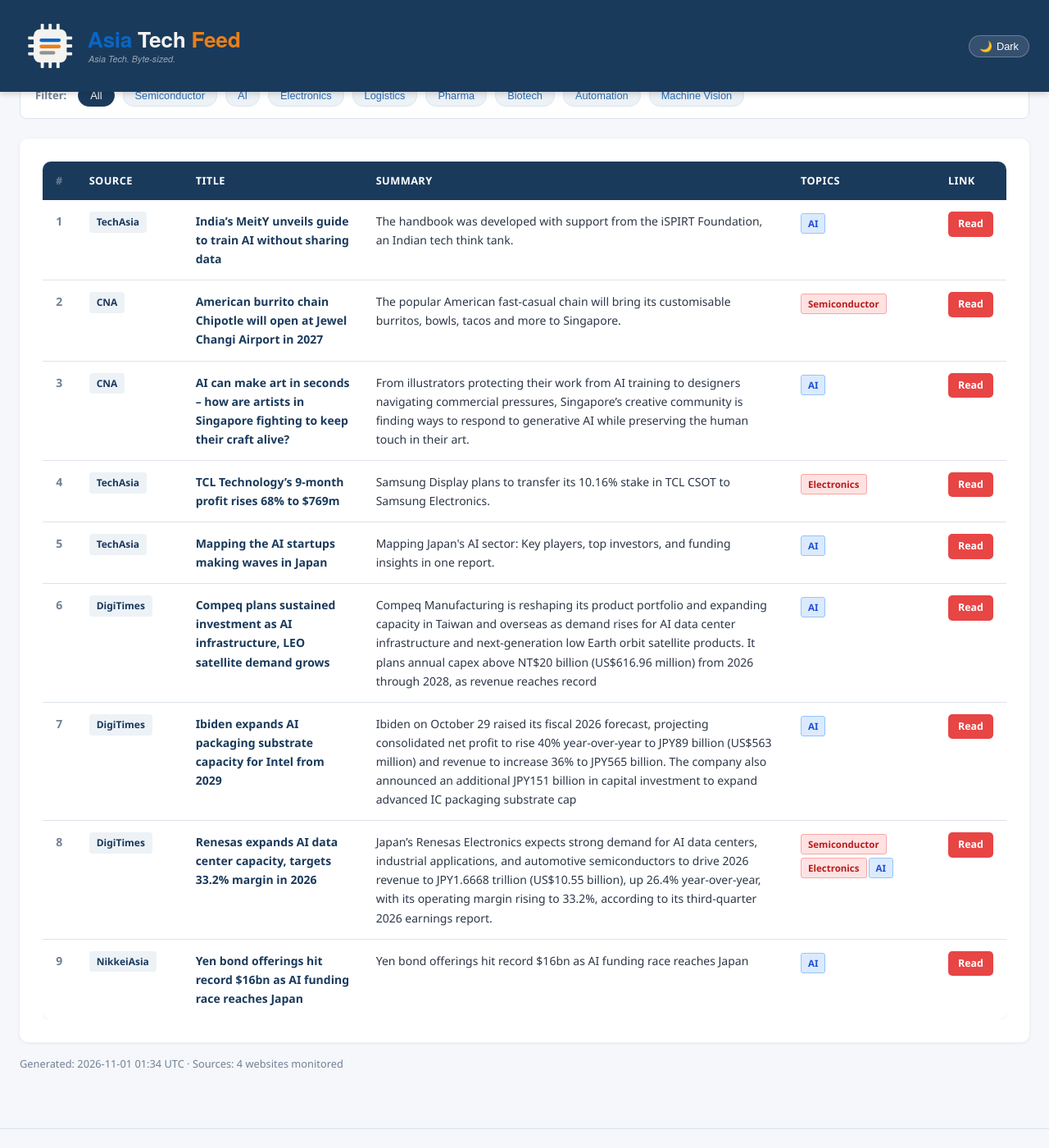
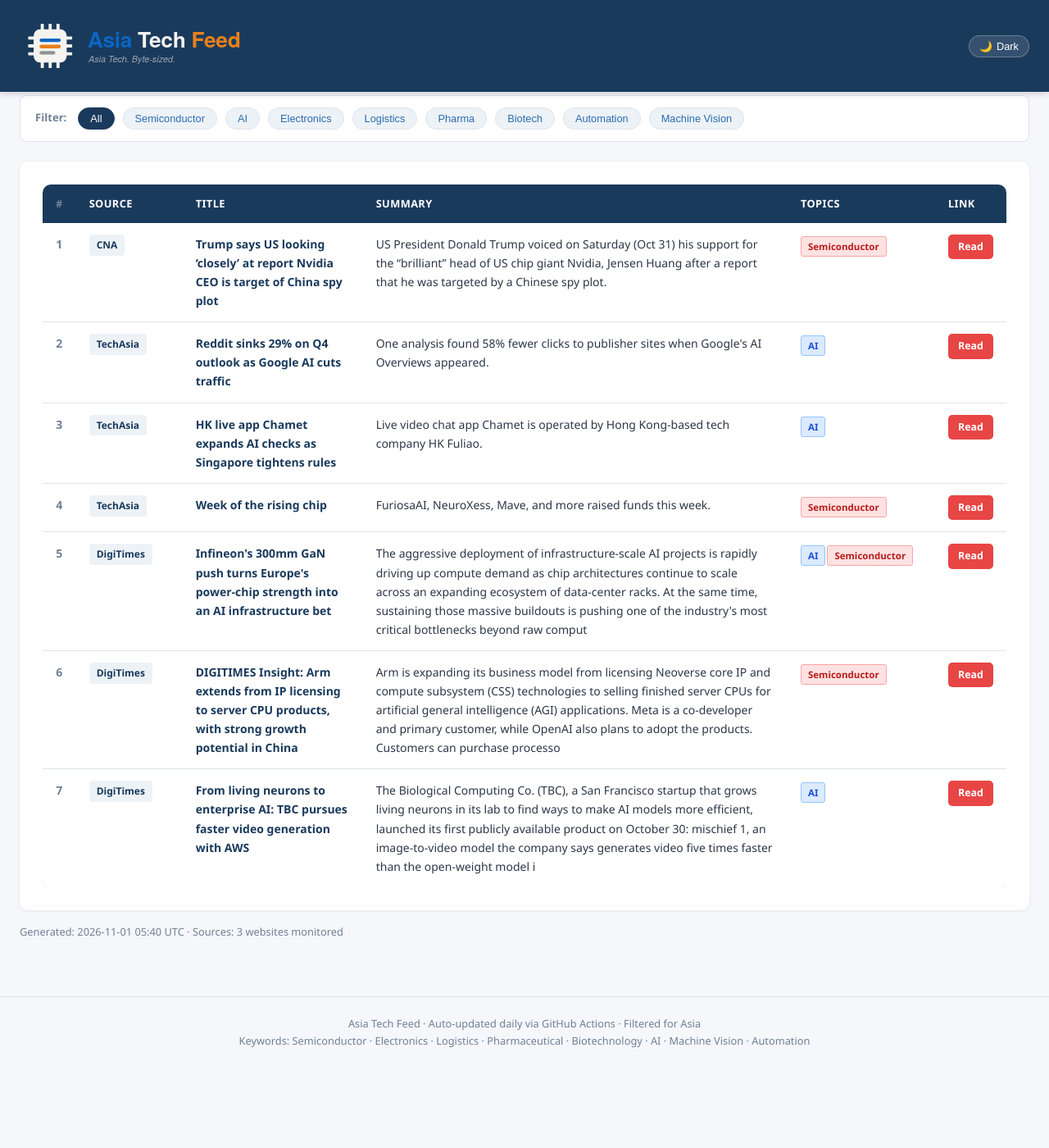
Before and after one commit to asiatechfeed/Asia-Tech-Feed, a Jekyll site: the page built from _posts/2026-11-01-asia-tech-news-digest.md, in a window 1280 px wide and 1400 px high, scrolled down 633 px. Shown: the whole window at 82% size. Built offline with Jekyll 4.4.1, drawn with Linux system fonts in a browser that asks for light colours; a script that is not in the unit is left out; after the commit the page ends 1935 px from its top, so only the background shows below that; some of the changed text lies outside the part shown.

Commit message:
📰 News digest 2026-11-01 (7 articles)

```diff
--- a/_posts/2026-11-01-asia-tech-news-digest.md
+++ b/_posts/2026-11-01-asia-tech-news-digest.md
@@ -1,16 +1,16 @@
 ---
 layout: post
 title: "Asia Tech News Digest - November 01, 2026"
-date: 2026-11-01 09:34:15 +0800
-articles_count: 9
-sources_count: 4
-sources: ["CNA", "DigiTimes", "NikkeiAsia", "TechAsia"]
+date: 2026-11-01 13:40:58 +0800
+articles_count: 7
+sources_count: 3
+sources: ["CNA", "DigiTimes", "TechAsia"]
 csv_file: /assets/data/news-2026-11-01.tsv
-featured_title: "India\u2019s MeitY unveils guide to train AI without sharing data"
-featured_url: "https://www.techinasia.com/indias-650m-ai-city-bet"
-featured_source: "TechAsia"
-featured_summary: "The handbook was developed with support from the iSPIRT Foundation, an Indian tech think tank."
-featured_image: ""
+featured_title: "Trump says US looking \u2018closely\u2019 at report Nvidia CEO is target of China spy plot"
+featured_url: "https://www.channelnewsasia.com/asia/trump-says-us-looking-closely-report-nvidia-ceo-target-china-spy-plot-6510641"
+featured_source: "CNA"
+featured_summary: "US President Donald Trump voiced on Saturday (Oct 31) his support for the \u201cbrilliant\u201d head of US chip giant Nvidia, Jensen Huang after a report that he was targeted by a Chinese spy plot."
+featured_image: "https://dam.mediacorp.sg/image/upload/s--bxOy1EW1--/c_fill,g_auto,h_676,w_1200/fl_relative,g_south_east,l_mediacorp:cna:watermark:2024-04:reuters_1,w_0.1/f_auto,q_auto/v1/one-cms/core/2026-10-08T151800Z_1_LYNXMPEM971JJ_RTROPTP_3_USA-TRUMP.JPG?itok=ZrE4fqir"
 ---
 
 <table class="news-table">
@@ -27,75 +27,59 @@ featured_image: ""
 <tbody>
 <tr>
   <td class="col-num">1</td>
-  <td class="col-source"><span class="source-badge">TechAsia</span></td>
-  <td class="col-title"><span class="article-title">India’s MeitY unveils guide to train AI without sharing data</span></td>
-  <td class="col-summary">The handbook was developed with support from the iSPIRT Foundation, an Indian tech think tank.</td>
-  <td class="col-tags"><span class="tag ai">AI</span></td>
-  <td class="col-link"><a class="btn-link" href="https://www.techinasia.com/indias-650m-ai-city-bet" target="_blank" rel="noopener">Read</a></td>
+  <td class="col-source"><span class="source-badge">CNA</span></td>
+  <td class="col-title"><span class="article-title">Trump says US looking ‘closely’ at report Nvidia CEO is target of China spy plot</span></td>
+  <td class="col-summary">US President Donald Trump voiced on Saturday (Oct 31) his support for the “brilliant” head of US chip giant Nvidia, Jensen Huang after a report that he was targeted by a Chinese spy plot.</td>
+  <td class="col-tags"><span class="tag semi">Semiconductor</span></td>
+  <td class="col-link"><a class="btn-link" href="https://www.channelnewsasia.com/asia/trump-says-us-looking-closely-report-nvidia-ceo-target-china-spy-plot-6510641" target="_blank" rel="noopener">Read</a></td>
 </tr>
 <tr>
   <td class="col-num">2</td>
-  <td class="col-source"><span class="source-badge">CNA</span></td>
-  <td class="col-title"><span class="article-title">American burrito chain Chipotle will open at Jewel Changi Airport in 2027</span></td>
-  <td class="col-summary">The popular American fast-casual chain will bring its customisable burritos, bowls, tacos and more to Singapore.</td>
-  <td class="col-tags"><span class="tag semi">Semiconductor</span></td>
-  <td class="col-link"><a class="btn-link" href="https://www.channelnewsasia.com/dining/american-burrito-chain-chipotle-will-open-jewel-changi-airport-in-2027-6509291" target="_blank" rel="noopener">Read</a></td>
+  <td class="col-source"><span class="source-badge">TechAsia</span></td>
+  <td class="col-title"><span class="article-title">Reddit sinks 29% on Q4 outlook as Google AI cuts traffic</span></td>
+  <td class="col-summary">One analysis found 58% fewer clicks to publisher sites when Google's AI Overviews appeared.</td>
+  <td class="col-tags"><span class="tag ai">AI</span></td>
+  <td class="col-link"><a class="btn-link" href="https://www.techinasia.com/reddit-adds-global-teensafety-tools-australia-ban" target="_blank" rel="noopener">Read</a></td>
 </tr>
 <tr>
   <td class="col-num">3</td>
-  <td class="col-source"><span class="source-badge">CNA</span></td>
-  <td class="col-title"><span class="article-title">AI can make art in seconds – how are artists in Singapore fighting to keep their craft alive?</span></td>
-  <td class="col-summary">From illustrators protecting their work from AI training to designers navigating commercial pressures, Singapore’s creative community is finding ways to respond to generative AI while preserving the human touch in their art.</td>
+  <td class="col-source"><span class="source-badge">TechAsia</span></td>
+  <td class="col-title"><span class="article-title">HK live app Chamet expands AI checks as Singapore tightens rules</span></td>
+  <td class="col-summary">Live video chat app Chamet is operated by Hong Kong-based tech company HK Fuliao.</td>
   <td class="col-tags"><span class="tag ai">AI</span></td>
-  <td class="col-link"><a class="btn-link" href="https://www.channelnewsasia.com/living/singapore-artists-protect-work-generative-ai-6494701" target="_blank" rel="noopener">Read</a></td>
+  <td class="col-link"><a class="btn-link" href="https://www.techinasia.com/endowus-ceo-gregory-van-optimistic-profitability" target="_blank" rel="noopener">Read</a></td>
 </tr>
 <tr>
   <td class="col-num">4</td>
   <td class="col-source"><span class="source-badge">TechAsia</span></td>
-  <td class="col-title"><span class="article-title">TCL Technology’s 9-month profit rises 68% to $769m</span></td>
-  <td class="col-summary">Samsung Display plans to transfer its 10.16% stake in TCL CSOT to Samsung Electronics.</td>
-  <td class="col-tags"><span class="tag semi">Electronics</span></td>
-  <td class="col-link"><a class="btn-link" href="https://www.techinasia.com/tech-firms-push-global-open-source-ai-cooperation-at-ces-2026" target="_blank" rel="noopener">Read</a></td>
+  <td class="col-title"><span class="article-title">Week of the rising chip</span></td>
+  <td class="col-summary">FuriosaAI, NeuroXess, Mave, and more raised funds this week.</td>
+  <td class="col-tags"><span class="tag semi">Semiconductor</span></td>
+  <td class="col-link"><a class="btn-link" href="https://www.techinasia.com/week-rising-chip" target="_blank" rel="noopener">Read</a></td>
 </tr>
 <tr>
   <td class="col-num">5</td>
-  <td class="col-source"><span class="source-badge">TechAsia</span></td>
-  <td class="col-title"><span class="article-title">Mapping the AI startups making waves in Japan</span></td>
-  <td class="col-summary">Mapping Japan's AI sector: Key players, top investors, and funding insights in one report.</td>
-  <td class="col-tags"><span class="tag ai">AI</span></td>
-  <td class="col-link"><a class="btn-link" href="https://www.techinasia.com/visual-story/mapping-japans-leading-ai-startups" target="_blank" rel="noopener">Read</a></td>
+  <td class="col-source"><span class="source-badge">DigiTimes</span></td>
+  <td class="col-title"><span class="article-title">Infineon's 300mm GaN push turns Europe's power-chip strength into an AI infrastructure bet</span></td>
+  <td class="col-summary">The aggressive deployment of infrastructure-scale AI projects is rapidly driving up compute demand as chip architectures continue to scale across an expanding ecosystem of data-center racks. At the same time, sustaining those massive buildouts is pushing one of the industry's most critical bottlenecks beyond raw comput</td>
+  <td class="col-tags"><span class="tag ai">AI</span><span class="tag semi">Semiconductor</span></td>
+  <td class="col-link"><a class="btn-link" href="https://www.digitimes.com/news/a20261028VL223/gan-300mm-infineon-infrastructure-europe.html" target="_blank" rel="noopener">Read</a></td>
 </tr>
 <tr>
   <td class="col-num">6</td>
   <td class="col-source"><span class="source-badge">DigiTimes</span></td>
-  <td class="col-title"><span class="article-title">Compeq plans sustained investment as AI infrastructure, LEO satellite demand grows</span></td>
-  <td class="col-summary">Compeq Manufacturing is reshaping its product portfolio and expanding capacity in Taiwan and overseas as demand rises for AI data center infrastructure and next-generation low Earth orbit satellite products. It plans annual capex above NT$20 billion (US$616.96 million) from 2026 through 2028, as revenue reaches record </td>
-  <td class="col-tags"><span class="tag ai">AI</span></td>
-  <td class="col-link"><a class="btn-link" href="https://www.digitimes.com/news/a20261030PD230/compeq-manufacturing-demand-infrastructure-revenue-capacity.html" target="_blank" rel="noopener">Read</a></td>
+  <td class="col-title"><span class="article-title">DIGITIMES Insight: Arm extends from IP licensing to server CPU products, with strong growth potential in China</span></td>
+  <td class="col-summary">Arm is expanding its business model from licensing Neoverse core IP and compute subsystem (CSS) technologies to selling finished server CPUs for artificial general intelligence (AGI) applications. Meta is a co-developer and primary customer, while OpenAI also plans to adopt the products. Customers can purchase processo</td>
+  <td class="col-tags"><span class="tag semi">Semiconductor</span></td>
+  <td class="col-link"><a class="btn-link" href="https://www.digitimes.com/news/a20261029PD227/ai-server-cpu-arm-ip-licensing-digitimes.html" target="_blank" rel="noopener">Read</a></td>
 </tr>
 <tr>
   <td class="col-num">7</td>
   <td class="col-source"><span class="source-badge">DigiTimes</span></td>
-  <td class="col-title"><span class="article-title">Ibiden expands AI packaging substrate capacity for Intel from 2029</span></td>
-  <td class="col-summary">Ibiden on October 29 raised its fiscal 2026 forecast, projecting consolidated net profit to rise 40% year-over-year to JPY89 billion (US$563 million) and revenue to increase 36% to JPY565 billion. The company also announced an additional JPY151 billion in capital investment to expand advanced IC packaging substrate cap</td>
+  <td class="col-title"><span class="article-title">From living neurons to enterprise AI: TBC pursues faster video generation with AWS</span></td>
+  <td class="col-summary">The Biological Computing Co. (TBC), a San Francisco startup that grows living neurons in its lab to find ways to make AI models more efficient, launched its first publicly available product on October 30: mischief 1, an image-to-video model the company says generates video five times faster than the open-weight model i</td>
   <td class="col-tags"><span class="tag ai">AI</span></td>
-  <td class="col-link"><a class="btn-link" href="https://www.digitimes.com/news/a20261030PD223/ibiden-substrate-packaging-2026-capacity.html" target="_blank" rel="noopener">Read</a></td>
-</tr>
-<tr>
-  <td class="col-num">8</td>
-  <td class="col-source"><span class="source-badge">DigiTimes</span></td>
-  <td class="col-title"><span class="article-title">Renesas expands AI data center capacity, targets 33.2% margin in 2026</span></td>
-  <td class="col-summary">Japan’s Renesas Electronics expects strong demand for AI data centers, industrial applications, and automotive semiconductors to drive 2026 revenue to JPY1.6668 trillion (US$10.55 billion), up 26.4% year-over-year, with its operating margin rising to 33.2%, according to its third-quarter 2026 earnings report.</td>
-  <td class="col-tags"><span class="tag semi">Semiconductor</span><span class="tag semi">Electronics</span><span class="tag ai">AI</span></td>
-  <td class="col-link"><a class="btn-link" href="https://www.digitimes.com/news/a20261030PD222/renesas-2026-revenue-capacity-demand.html" target="_blank" rel="noopener">Read</a></td>
-</tr>
-<tr>
-  <td class="col-num">9</td>
-  <td class="col-source"><span class="source-badge">NikkeiAsia</span></td>
-  <td class="col-title"><span class="article-title">Yen bond offerings hit record $16bn as AI funding race reaches Japan</span></td>
-  <td class="col-summary">Yen bond offerings hit record $16bn as AI funding race reaches Japan</td>
-  <td class="col-tags"><span class="tag ai">AI</span></td>
-  <td class="col-link"><a class="btn-link" href="https://asia.nikkei.com/business/markets/bonds/yen-bond-offerings-hit-record-16bn-as-ai-funding-race-reaches-japan" target="_blank" rel="noopener">Read</a></td>
+  <td class="col-link"><a class="btn-link" href="https://www.digitimes.com/news/a20261030VL207/ai-startup-video-aws-cost.html" target="_blank" rel="noopener">Read</a></td>
 </tr>
 </tbody>
 </table>
```
Also changed, not shown: _data/seen_urls.json (+8 -1 lines), _digest_meta.json (+19 -20 lines), assets/data/news-2026-11-01.tsv (+7 -9 lines), assets/data/search-index.json.
